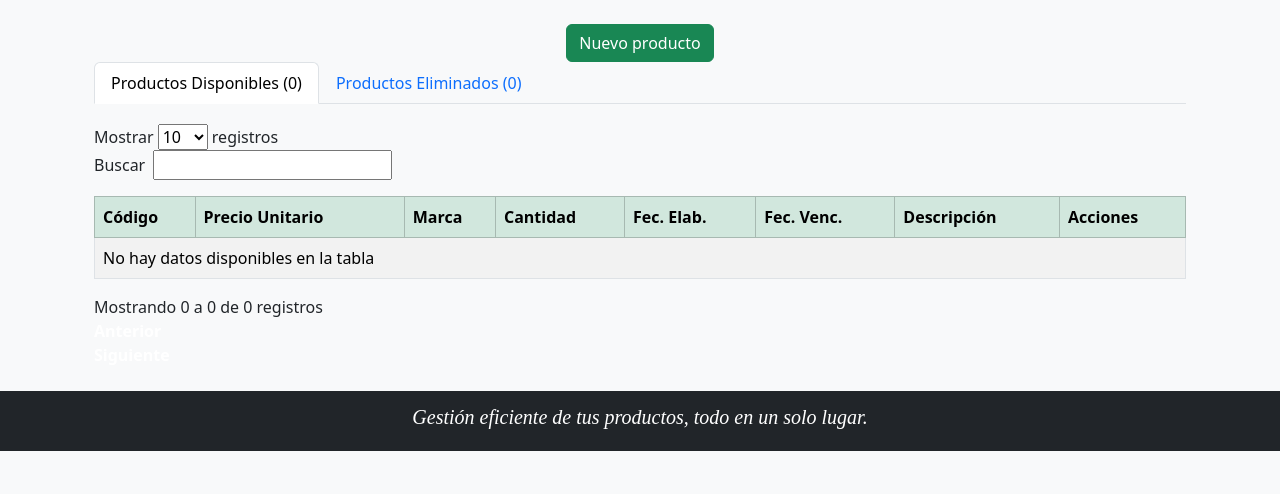
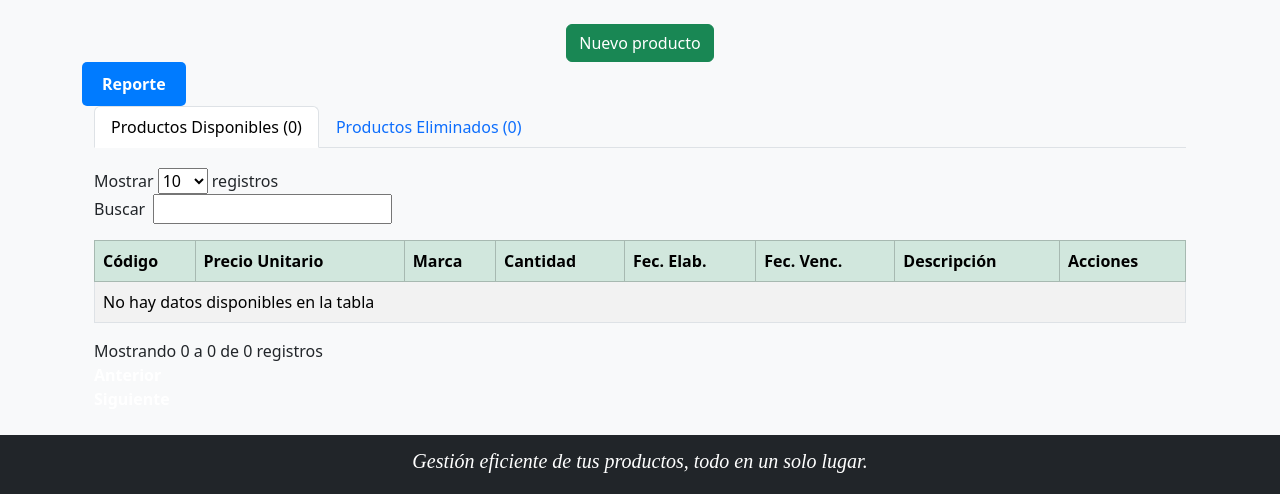
Before and after one commit to Ezze-F/TpProyectoTaller, a Django app: page /productos/listar/ in a window 1280 px wide. Shown: the part 172-666 px from the top of the page. Run offline with Django 5.2, Linux system fonts and the light colour scheme; data that the repository does not hold is empty; some libraries are stand-ins or nearby versions.

Commit message:
Generada la funcionalidad para el reporte de productos

```diff
--- a/productos/templates/productos/listar_productos.html
+++ b/productos/templates/productos/listar_productos.html
@@ -25,6 +25,8 @@
 <div class="seccion-nuevo-producto d-flex justify-content-center">
     <button type="button" class="btn btn-success" id="btnNuevoProducto">Nuevo producto</button>
 </div>
+
+<a href="{% url 'reporteProducto' %}" class="btn-reporte-prod">Reporte</a>
 
 <div class="container">
     <ul class="nav nav-tabs" id="myTab" role="tablist">
--- a/productos/urls.py
+++ b/productos/urls.py
@@ -1,10 +1,14 @@
 from django.urls import path
-from productos.views import *
+#from productos.views import *
+from . import views
 
 urlpatterns = [
-    path('listar/', listar_productos, name='listar_prod'), # "listar/" es la ruta donde se carga la funcionalidad "listrar_productos" del views.py con el nombre "listar_prod"
-    path('registrar/', registrar_producto, name='registrar_prod'), # "registrar/" es la ruta donde se carga la funcionalidad "registrar_producto" del views.py con el nombre "registrar_prod"
-    path('<int:pk>/modificar/', modificar_producto, name='modificar_prod'), # "modificar/" es la ruta donde se carga la funcionalidad "modificar_producto" del views.py con el nombre "modificar_prod". Se le pasa pk para que la funcionalidad trabaje con ella.
-    path('<int:pk>/eliminar/', eliminar_producto, name='eliminar_prod'), # "eliminar/" es la ruta donde se carga la funcionalidad "eliminar_producto" del views.py con el nombre "eliminar_prod". Se le pasa pk para que la funcionalidad trabaje con ella.
-    path('<int:pk>/restaurar/', restaurar_producto, name='restaurar_prod'), # "restaurar/" es la ruta donde se carga la funcionalidad "restaurar_producto" del views.py con el nombre "restaurar_prod"
+    path('listar/', views.listar_productos, name='listar_prod'), # "listar/" es la ruta donde se carga la funcionalidad "listrar_productos" del views.py con el nombre "listar_prod"
+    path('registrar/', views.registrar_producto, name='registrar_prod'), # "registrar/" es la ruta donde se carga la funcionalidad "registrar_producto" del views.py con el nombre "registrar_prod"
+    path('<int:pk>/modificar/', views.modificar_producto, name='modificar_prod'), # "modificar/" es la ruta donde se carga la funcionalidad "modificar_producto" del views.py con el nombre "modificar_prod". Se le pasa pk para que la funcionalidad trabaje con ella.
+    path('<int:pk>/eliminar/', views.eliminar_producto, name='eliminar_prod'), # "eliminar/" es la ruta donde se carga la funcionalidad "eliminar_producto" del views.py con el nombre "eliminar_prod". Se le pasa pk para que la funcionalidad trabaje con ella.
+    path('<int:pk>/restaurar/', views.restaurar_producto, name='restaurar_prod'), # "restaurar/" es la ruta donde se carga la funcionalidad "restaurar_producto" del views.py con el nombre "restaurar_prod"
+
+    path("reporte/", views.reporte_producto_pdf, name="reporteProducto"),
+
 ]
--- a/productos/views.py
+++ b/productos/views.py
@@ -2,6 +2,11 @@
 from productos.models import Productos
 from .forms import ProductForm
 from django.http import JsonResponse # necesario para trabajar con AJAX
+
+# /*para el reporte*/
+from django.template.loader import get_template
+from django.http import HttpResponse
+from xhtml2pdf import pisa
 
 def listar_productos(request): # request quiere decir solicitado
     # Muestra la lista de productos disponibles y eliminados.
@@ -103,3 +108,16 @@
 #         # Se podría agregar el mensaje: messages.success(request, f'Producto {producto.codigo} restaurado.')
 #         return redirect('listar_prod') # redirecciona al listar_productos.html (Aquí se podría mostrar un mensaje de restauración correcta)
 #     return redirect('listar_prod') # redirecciona al listar_productos.html
+
+# vista para generar pdf
+def reporte_producto_pdf(request):
+    datos = Productos.objects.all() # Productos es el models utilizado para este reporte.
+    lista = [[obj.marca, obj.descripcion] for obj in datos]  # Ajustar campos de acuerdo al models que se utiliza.
+    encabezados = ["Marca", "Descripción"] # Aquí se eligen cómo se mostrarán los encabezados de la tabla del reporte.
+    template = get_template("productos/reporte_productos.html") # Dentro de templates/productos se encuentra reporte_productos.html para ser utilizado y generar el reporte.
+    context = {"titulo": "Mi Reporte", "datos": lista, "encabezados": encabezados}
+    html = template.render(context) # El template es renderizado con lo que contenga context, en la variable html
+    response = HttpResponse(content_type="application/pdf")
+    response["Content-Disposition"] = "inline; filename=reporte.pdf"
+    pisa.CreatePDF(html, dest=response) # Se crea el pdf en base al contenido de la variable html
+    return response
--- a/static/style.css
+++ b/static/style.css
@@ -346,3 +346,22 @@
     z-index: 1050; /* para que quede sobre otros elementos */
     width: 100vw;
 }
+
+.btn-reporte-prod {
+    background-color: #007bff; /* Color de fondo */
+  color: white; /* Color del texto */
+  border: none; /* Sin borde */
+  padding: 10px 20px; /* Espaciado interno */
+  font-size: 16px; /* Tamaño de la fuente */
+  border-radius: 5px; /* Bordes redondeados */
+  cursor: pointer; /* Cambia el cursor al pasar el mouse */
+  text-align: center;
+  text-decoration: none;
+  display: inline-block;
+  /* Transición suave para los efectos */
+  transition: background-color 0.3s ease;
+}
+
+.btn-reporte-prod:hover {
+    background-color: #0056b3; /* Un azul más oscuro */
+}
```
Also changed, not shown: productos/templates/productos/reporte_productos.html (added, +45 -0 lines).
